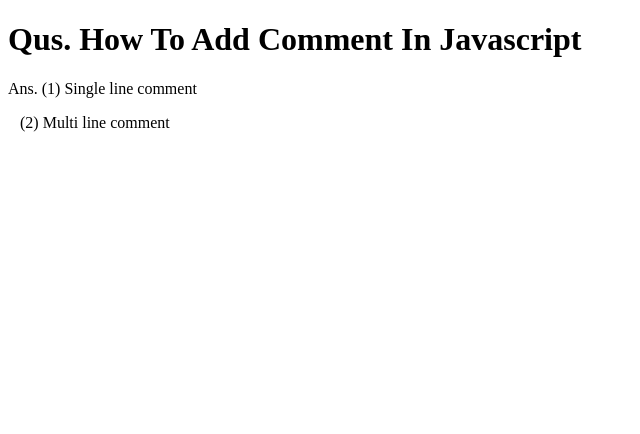
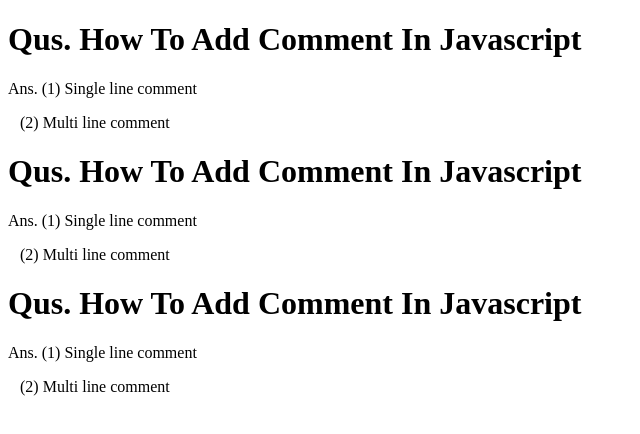
Before and after one commit to kamriyashiv/ad, a plain HTML site: page index.html in a window 1280 px wide. Shown: the whole page, without its empty margins (0-640 px from the left). Drawn offline with Linux system fonts and the light colour scheme.

Commit message:
Update index.html

```diff
--- a/index.html
+++ b/index.html
@@ -6,13 +6,20 @@
     <meta http-equiv="X-UA-Compatible" content="IE=edge">
     <meta name="viewport" content="width=device-width, initial-scale=1.0">
     <title>Document</title>
-	<script async src="https://pagead2.googlesyndication.com/pagead/js/adsbygoogle.js"></script>
+
 </head>
 
 <body>
     <h1>Qus. How To Add Comment In Javascript</h1>
     <p>Ans. (1) Single line comment</p>
     <p>&nbsp;&nbsp; (2) Multi line comment</p>
+	 <h1>Qus. How To Add Comment In Javascript</h1>
+    <p>Ans. (1) Single line comment</p>
+    <p>&nbsp;&nbsp; (2) Multi line comment</p>
+	 <h1>Qus. How To Add Comment In Javascript</h1>
+    <p>Ans. (1) Single line comment</p>
+    <p>&nbsp;&nbsp; (2) Multi line comment</p>
+
      <ins class="adsbygoogle"
      style="display:block"
      data-ad-client="ca-pub-4950553080318054"
@@ -24,6 +31,7 @@
    <script>
      (adsbygoogle = window.adsbygoogle || []).push({});
 </script>
+<script async src="https://pagead2.googlesyndication.com/pagead/js/adsbygoogle.js"></script>
 </body>
 
 </html>
```
